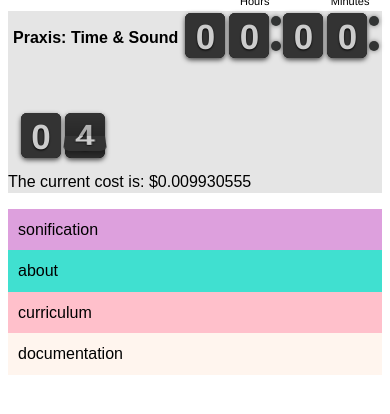
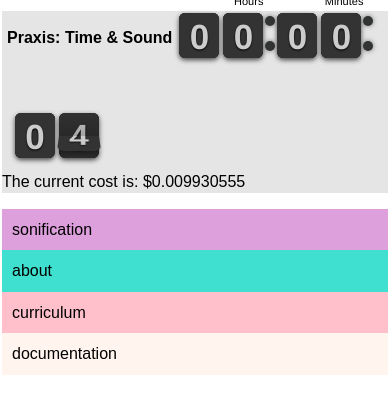
Before and after one commit to scholarslab/clockwork, a Jekyll site: the page built from index.html, in a window 390 px wide. Shown: the top 414 px of the page. Built offline with Jekyll 4.4.1, drawn with Linux system fonts in a browser that asks for light colours; some web fonts are replaced.

Commit message:
pushing to test how this looks on a phone - changing margins for main body stuff

```diff
--- a/css/main.css
+++ b/css/main.css
@@ -6,8 +6,8 @@
 }
 
 body {
-  margin-left: 8px;
-  margin-right: 8px;
+  margin-left: 2px;
+  margin-right: 2px;
   font-family: "Droid Sans", sans-serif;
   line-height: 1.35;
   word-spacing: .1px;
```
